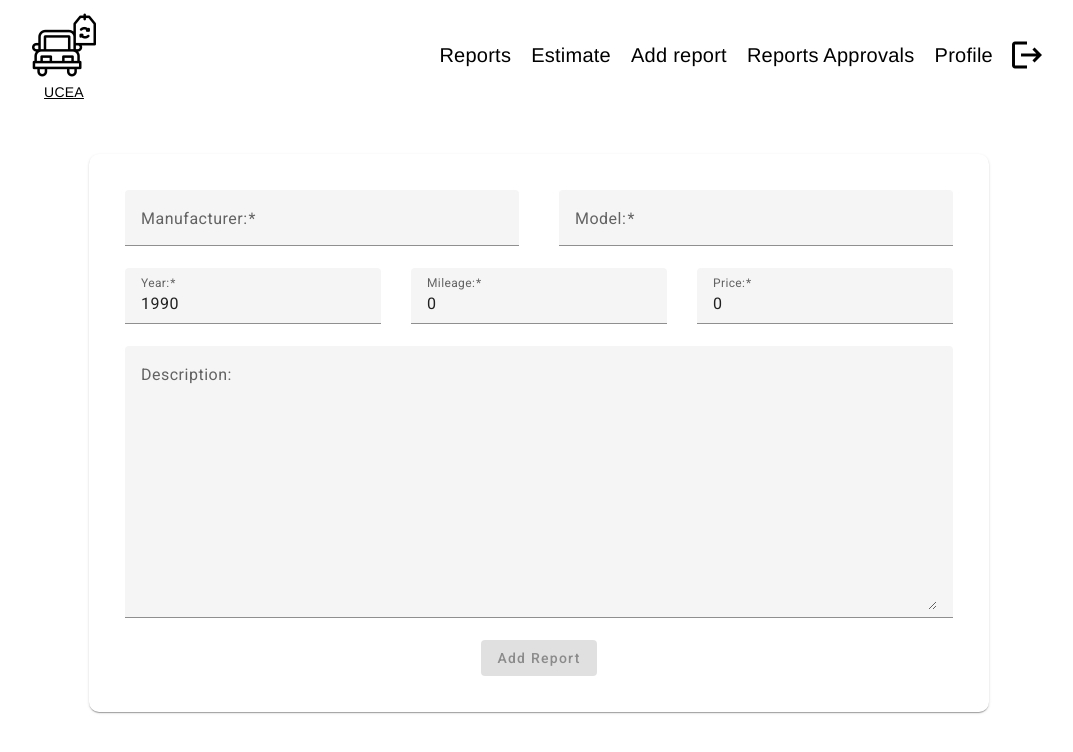
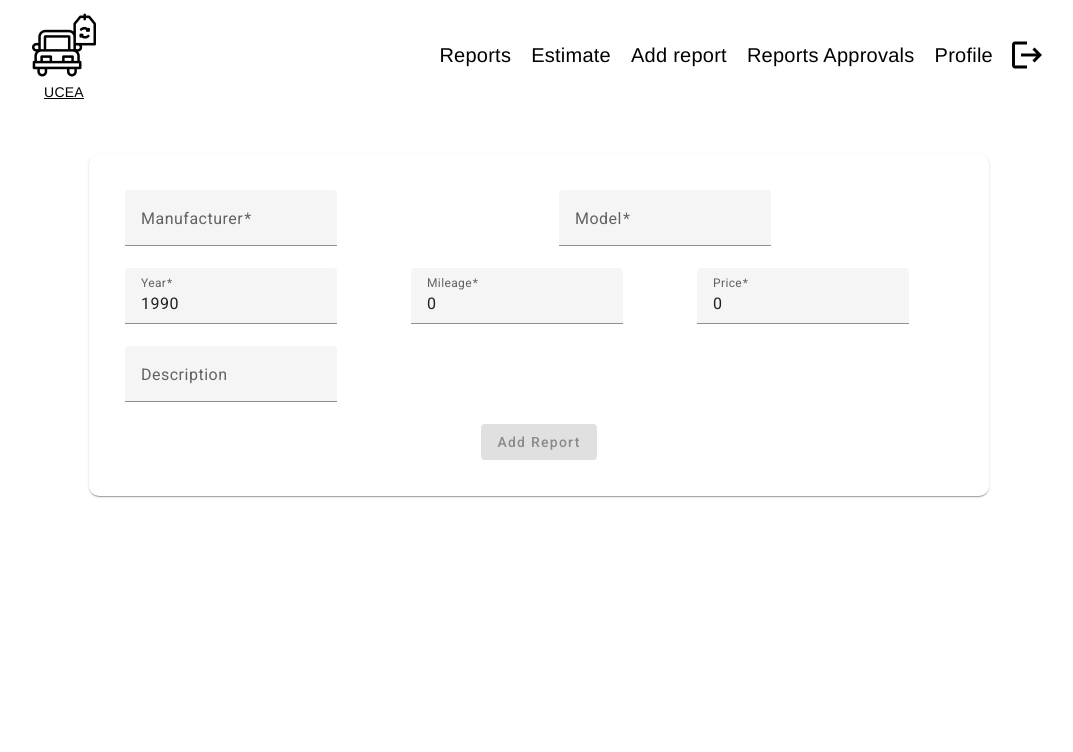
Before and after one commit to shevOle/ang-used-car-evaluation-app, an Angular app: page /add-report in a window 1280 px wide. Shown: the top 752 px of the page, without its empty margins (101-1174 px from the left). Built offline with nearby package versions, Linux system fonts and the light colour scheme; sample sign-in values are in the browser's storage.

Commit message:
fix: use mui field-with-error component for add report page

```diff
--- a/src/app/add-report/add-report.component.html
+++ b/src/app/add-report/add-report.component.html
@@ -1,42 +1,58 @@
 <ucea-form-card class="add-report-card">
   <form class="estimate-page-form" [formGroup]="addReportForm">
     <div class="estimate-page-form-input">
-      <mat-form-field>
-        <mat-label for="estimate-page-input-make">Manufacturer:</mat-label
-        ><input matInput type="text" formControlName="make" required
-      /></mat-form-field>
+      <ucea-form-field-with-error
+        [field]="addReportForm.controls.make"
+        label="Manufacturer"
+        [errorsList]="errors['make']"
+        type="text"
+      ></ucea-form-field-with-error>
     </div>
 
     <div class="estimate-page-form-input">
-      <mat-form-field
-        ><mat-label for="estimate-page-input-model">Model:</mat-label>
-        <input matInput type="text" formControlName="model" required
-      /></mat-form-field>
+      <ucea-form-field-with-error
+        [field]="addReportForm.controls.model"
+        label="Model"
+        [errorsList]="errors['model']"
+        type="text"
+      ></ucea-form-field-with-error>
     </div>
 
     <div class="estimate-page-form-input">
-      <mat-form-field
-        ><mat-label for="estimate-page-input-year">Year:</mat-label
-        ><input matInput type="number" formControlName="year" required
-      /></mat-form-field>
+      <ucea-form-field-with-error
+        [field]="addReportForm.controls.year"
+        label="Year"
+        [errorsList]="errors['year']"
+        type="number"
+      ></ucea-form-field-with-error>
     </div>
 
     <div class="estimate-page-form-input">
-      <mat-form-field
-        ><mat-label for="estimate-page-input-mileage">Mileage:</mat-label
-        ><input matInput type="number" formControlName="mileage" required
-      /></mat-form-field>
+      <ucea-form-field-with-error
+        [field]="addReportForm.controls.mileage"
+        label="Mileage"
+        [errorsList]="errors['mileage']"
+        type="number"
+      ></ucea-form-field-with-error>
     </div>
 
     <div class="estimate-page-form-input">
-      <mat-form-field
-        ><mat-label for="estimate-page-input-price">Price:</mat-label
-        ><input matInput type="number" formControlName="price" required
-      /></mat-form-field>
+      <ucea-form-field-with-error
+        [field]="addReportForm.controls.price"
+        label="Price"
+        [errorsList]="errors['price']"
+        type="number"
+      ></ucea-form-field-with-error>
     </div>
 
     <div class="estimate-page-form-input">
-      <mat-form-field>
+      <ucea-form-field-with-error
+        [field]="addReportForm.controls.description"
+        label="Description"
+        [errorsList]="errors['description']"
+        type="textarea"
+      ></ucea-form-field-with-error>
+      <!-- <mat-form-field>
         <mat-label for="estimate-page-input-description"
           >Description:</mat-label
         >
@@ -47,7 +63,7 @@
           rows="10"
           formControlName="description"
         ></textarea>
-      </mat-form-field>
+      </mat-form-field> -->
     </div>
 
     <ucea-button
@@ -57,48 +73,5 @@
       class="submit-button"
       [disabled]="!addReportForm.valid"
     ></ucea-button>
-
-    <div class="estimate-page-form-input-errors">
-      <p *ngIf="checkFormField('make', 'required')">
-        Manufacturer is required.
-      </p>
-      <p *ngIf="checkFormField('make', 'invalid')">
-        Manufacturer should be a string.
-      </p>
-      <p *ngIf="checkFormField('model', 'required')">Model is required.</p>
-      <p *ngIf="checkFormField('model', 'invalid')">
-        Model should be a string.
-      </p>
-      <p *ngIf="checkFormField('year', 'required')">
-        Production year is required.
-      </p>
-      <p *ngIf="checkFormField('year', 'invalid')">
-        Production year should be a number.
-      </p>
-      <p *ngIf="checkFormField('year', 'max')">
-        Production year can't be greater than {{ currentYear }}.
-      </p>
-      <p *ngIf="checkFormField('year', 'min')">
-        Production year can't be less than 1990.
-      </p>
-      <p *ngIf="checkFormField('price', 'required')">Price is required.</p>
-      <p *ngIf="checkFormField('price', 'invalid')">
-        Price should be a number.
-      </p>
-      <p *ngIf="checkFormField('price', 'max')">
-        Price can't be greater than $1000000.
-      </p>
-      <p *ngIf="checkFormField('price', 'min')">Price can't be less than $0.</p>
-      <p *ngIf="checkFormField('mileage', 'required')">Mileage is required.</p>
-      <p *ngIf="checkFormField('mileage', 'invalid')">
-        Mileage should be a number.
-      </p>
-      <p *ngIf="checkFormField('mileage', 'max')">
-        Mileage can't be greater than 1000000 miles.
-      </p>
-      <p *ngIf="checkFormField('mileage', 'min')">
-        Mileage can't be less than 0 miles.
-      </p>
-    </div>
   </form>
 </ucea-form-card>
--- a/src/app/add-report/add-report.component.ts
+++ b/src/app/add-report/add-report.component.ts
@@ -11,16 +11,8 @@ import { MatFormFieldModule } from '@angular/material/form-field';
 import { ReportService } from '../services/reports.service';
 import { CommonButton } from '../common-components/button';
 import { FormCard } from '../common-components/form-card';
-
-type FormControlFieldName =
-  | 'make'
-  | 'model'
-  | 'year'
-  | 'price'
-  | 'mileage'
-  | 'description'
-  | 'lat'
-  | 'lng';
+import { BaseFieldWithError } from '../common-components/form-field-with-error';
+import { IError } from '../interfaces/validation-error';
 
 @Component({
   selector: 'ucea-add-report',
@@ -32,6 +24,7 @@ type FormControlFieldName =
     MatInputModule,
     MatFormFieldModule,
     FormCard,
+    BaseFieldWithError,
   ],
   templateUrl: './add-report.component.html',
   styleUrl: './add-report.component.scss',
@@ -90,49 +83,47 @@ export class AddReportComponent {
     }),
   });
 
-  get make() {
-    return this.addReportForm.get('make')!;
-  }
-
-  get model() {
-    return this.addReportForm.get('model')!;
-  }
-
-  get year() {
-    return this.addReportForm.get('year')!;
-  }
-
-  get price() {
-    return this.addReportForm.get('price')!;
-  }
-
-  get mileage() {
-    return this.addReportForm.get('mileage')!;
-  }
-
-  get description() {
-    return this.addReportForm.get('description')!;
-  }
-
-  get lat() {
-    return this.addReportForm.get('lat')!;
-  }
-
-  get lng() {
-    return this.addReportForm.get('lng')!;
-  }
+  errors: { [key: string]: IError[] } = {
+    make: [{ errorType: 'required', message: 'Manufacturer is required' }],
+    model: [{ errorType: 'required', message: 'Model is required' }],
+    year: [
+      { errorType: 'required', message: 'Year is required' },
+      { errorType: 'min', message: 'Minimum accepted year is 1990' },
+      {
+        errorType: 'max',
+        message: `Maximum accepted year is ${this.currentYear}`,
+      },
+    ],
+    price: [
+      { errorType: 'required', message: 'Price is required' },
+      { errorType: 'min', message: "Price can't be less than 0" },
+      {
+        errorType: 'max',
+        message: `Maximum accepted price is 1000000`,
+      },
+    ],
+    mileage: [
+      { errorType: 'required', message: 'Mileage is required' },
+      { errorType: 'min', message: "Mileage can't be less than 0" },
+      {
+        errorType: 'max',
+        message: `Maximum accepted mileage is 1000000`,
+      },
+    ],
+    lat: [
+      { errorType: 'required', message: 'Latitude is required' },
+      { errorType: 'min', message: 'Latitude value is invalid' },
+      { errorType: 'max', message: `Latitude value is invalid` },
+    ],
+    lng: [
+      { errorType: 'required', message: 'Longtitude is required' },
+      { errorType: 'min', message: 'Longtitude value is invalid' },
+      { errorType: 'max', message: `Longtitude value is invalid` },
+    ],
+  };
 
   get currentYear() {
     return new Date().getFullYear();
-  }
-
-  checkFormField(fieldName: FormControlFieldName, error: string): boolean {
-    return (
-      this[fieldName].invalid &&
-      this[fieldName].touched &&
-      this[fieldName].dirty &&
-      this[fieldName].errors?.[error]
-    );
   }
 
   submitForm() {
```
